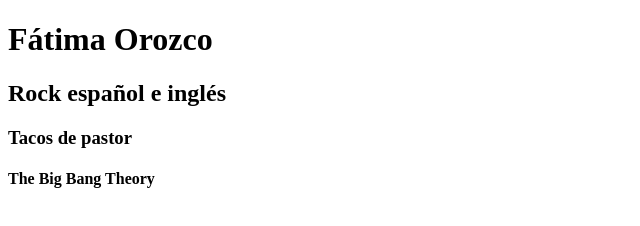
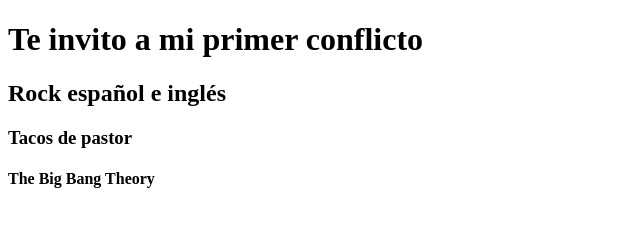
Before and after one commit to fatiorozd-cpu/ch62, a plain HTML site: page index.html in a window 1280 px wide. Shown: the whole page, without its empty margins (0-640 px from the left). Drawn offline with Linux system fonts and the light colour scheme.

Commit message:
feat: Modificacion remota del h1 desde github

```diff
--- a/index.html
+++ b/index.html
@@ -6,7 +6,7 @@
     <title>Document</title>
 </head>
 <body>
-    <h1> Fátima Orozco</h1>
+    <h1> Te invito a mi primer conflicto</h1>
     <h2> Rock español e inglés </h2>
     <h3> Tacos de pastor </h3>
     <h4> The Big Bang Theory </h4>
```
